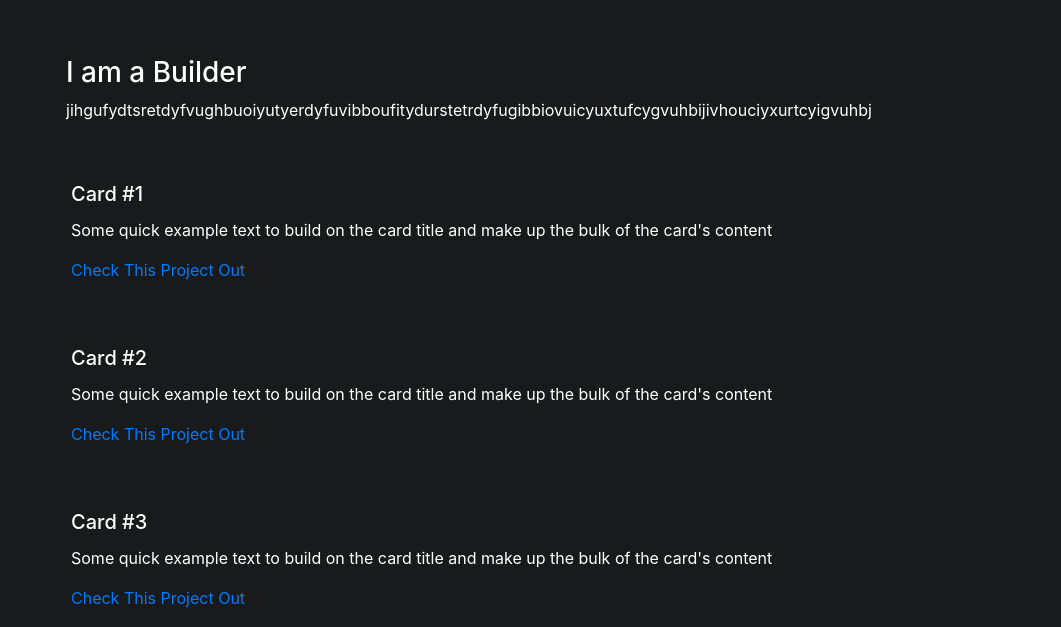
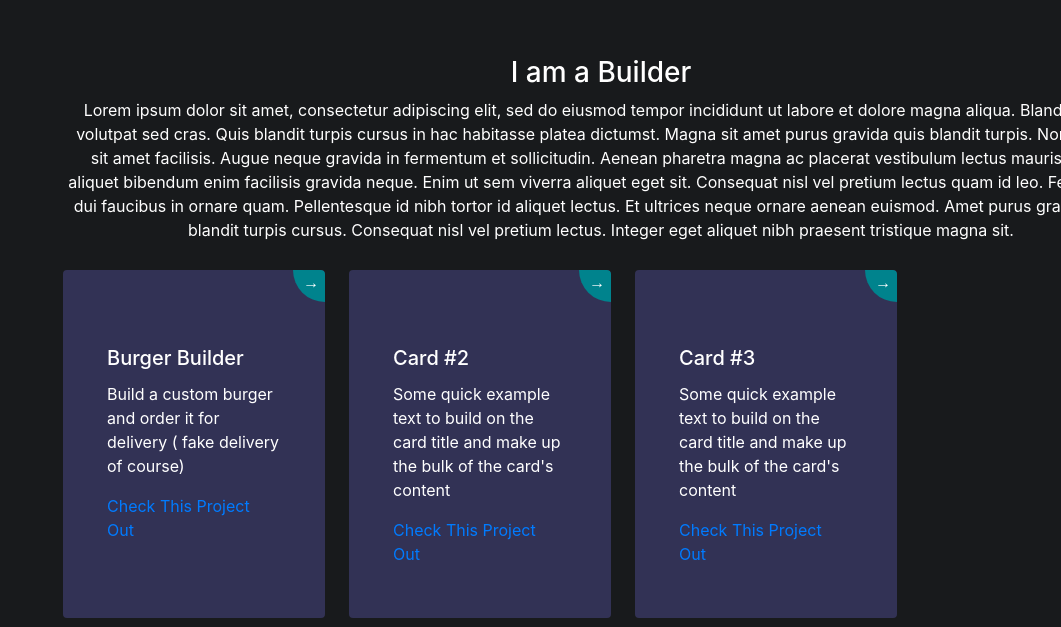
Before and after one commit to MisterRK/freeCodeCamp-Portfolio, a website: page index.html in a window 1280 px wide. Shown: the part 814-1441 px from the top of the page, without its empty margins (219-1280 px from the left). Drawn offline with nearby package versions, Linux system fonts and the light colour scheme.

Commit message:
Working more on project cards

```diff
--- a/css/scss/styles.scss
+++ b/css/scss/styles.scss
@@ -1,33 +1,43 @@
-$background-color: #181A1C;
+$background-color: #181a1c;
 
 body {
 	background-color: $background-color;
 }
 
-#first-name, #headline, #headline-lead {
+#first-name,
+#headline,
+#headline-lead {
 	color: #f1f1f1;
 }
 
-#blinking-cursor{
+#blinking-cursor {
 	background-color: #f1f1f1;
 	width: 5px;
 	height: 50px;
 	display: inline-block;
-	animation: blink .5s infinite;
+	animation: blink 0.5s infinite;
 }
 
 @keyframes blink {
-	from {background-color: #f1f1f1;}
-	to { background-color: $background-color;}
+	from {
+		background-color: #f1f1f1;
+	}
+	to {
+		background-color: $background-color;
+	}
 }
 
 @keyframes shrink {
-	from {width: 200px;}
-	to {width: 0px;}
+	from {
+		width: 200px;
+	}
+	to {
+		width: 0px;
+	}
 }
 
 #last-name {
-	color: #7CB83F;
+	color: #7cb83f;
 }
 
 .sidenav {
@@ -68,7 +78,7 @@ body {
 	transition: margin-left 0.5s;
 	padding: 20px;
 }
-#hamburger  {
+#hamburger {
 	display: flex;
 	flex-direction: column;
 	justify-content: center;
@@ -82,7 +92,9 @@ body {
 	border-radius: 10%;
 }
 
-.bar1, .bar2, .bar3 {
+.bar1,
+.bar2,
+.bar3 {
 	width: 35px;
 	height: 5px;
 	background-color: #f1f1f1;
@@ -110,27 +122,65 @@ body {
 
 #headline-container {
 	padding-top: 50%;
-	margin-left: 25%;
 }
 
 #welcome-section {
 	height: 100vh;
 	text-align: center;
 }
-.card-title, .card-text, .section-header, .section-text {
+#about-me-section {
+	display: flex;
+	width: 100%;
+	margin: auto;
+	flex-direction: column;
+	align-items: center;
+	text-align: center;
+}
+.card-title,
+.card-text,
+.section-header,
+.section-text {
 	color: white;
 }
 
-.card {
+.project-tile {
+	display: block;
+	position: relative;
+	max-width: 262px;
+	background-color: #323255;
+	border-radius: 4px;
+	padding: 32px 24px;
+	margin: 12px;
+	text-decoration: none;
+	z-index: 0;
+	overflow: hidden;
+}
 
+.go-arrow {
+	margin-top: -4px;
+	margin-right: -4px;
+	color: white;
+	font-family: courier, sans;
+}
+
+.go-corner {
+	display: flex;
+	align-items: center;
+	justify-content: center;
+	position: absolute;
+	width: 32px;
+	height: 32px;
+	overflow: hidden;
+	top: 0;
+	right: 0;
+	background-color: #00838d;
+	border-radius: 0 4px 0 32px;
 }
 
 // fixing for larger screens
 
-
-@media (min-width:500px){
-
-	#headline-container{
+@media (min-width: 500px) {
+	#headline-container {
 		padding-top: 33%;
 	}
 
@@ -146,5 +196,4 @@ body {
 	#closebtn {
 		visibility: hidden;
 	}
-
 }
--- a/index.html
+++ b/index.html
@@ -44,7 +44,7 @@
 			<!-- About Me Section Beginning -->
 			<div class="container" id="about-me-section">
 				<h3 class="section-header">I am a Builder</h3>
-			<p class="section-text">jihgufydtsretdyfvughbuoiyutyerdyfuvibboufitydurstetrdyfugibbiovuicyuxtufcygvuhbijivhouciyxurtcyigvuhbj</p>
+				<p class="section-text">Lorem ipsum dolor sit amet, consectetur adipiscing elit, sed do eiusmod tempor incididunt ut labore et dolore magna aliqua. Blandit libero volutpat sed cras. Quis blandit turpis cursus in hac habitasse platea dictumst. Magna sit amet purus gravida quis blandit turpis. Non nisi est sit amet facilisis. Augue neque gravida in fermentum et sollicitudin. Aenean pharetra magna ac placerat vestibulum lectus mauris. Nunc aliquet bibendum enim facilisis gravida neque. Enim ut sem viverra aliquet eget sit. Consequat nisl vel pretium lectus quam id leo. Fermentum dui faucibus in ornare quam. Pellentesque id nibh tortor id aliquet lectus. Et ultrices neque ornare aenean euismod. Amet purus gravida quis blandit turpis cursus. Consequat nisl vel pretium lectus. Integer eget aliquet nibh praesent tristique magna sit.</p>
 			</div>
 			<!-- About Me Section End -->
 			<!-- Skills Section Beginning -->
@@ -56,11 +56,15 @@
 					<div class="card, project-tile">
 						<img class="card-img-top" src="" alt="" />
 						<div class="card-body">
-							<h5 class="card-title">Card #1</h5>
+							<h5 class="card-title">Burger Builder</h5>
 							<p class="card-text">
-								Some quick example text to build on the card title and
-								make up the bulk of the card's content
+								Build a custom burger and order it for delivery ( fake delivery of course)
 							</p>
+							<div class="go-corner" href="#">
+								<div class="go-arrow">
+									→
+								</div>
+							</div>
 							<a class="btn-btn-primary" href=""
 								>Check This Project Out</a
 							>
@@ -74,6 +78,11 @@
 								Some quick example text to build on the card title and
 								make up the bulk of the card's content
 							</p>
+							<div class="go-corner" href="#">
+								<div class="go-arrow">
+									→
+								</div>
+							</div>
 							<a class="btn-btn-primary" href=""
 								>Check This Project Out</a
 							>
@@ -87,6 +96,11 @@
 								Some quick example text to build on the card title and
 								make up the bulk of the card's content
 							</p>
+							<div class="go-corner" href="#">
+								<div class="go-arrow">
+									→
+								</div>
+							</div>
 							<a class="btn-btn-primary" href=""
 								>Check This Project Out</a
 							>
```
Also changed, not shown: css/scss/styles.css, 1 other file. Lines whose indentation alone changed are shown as unchanged.
